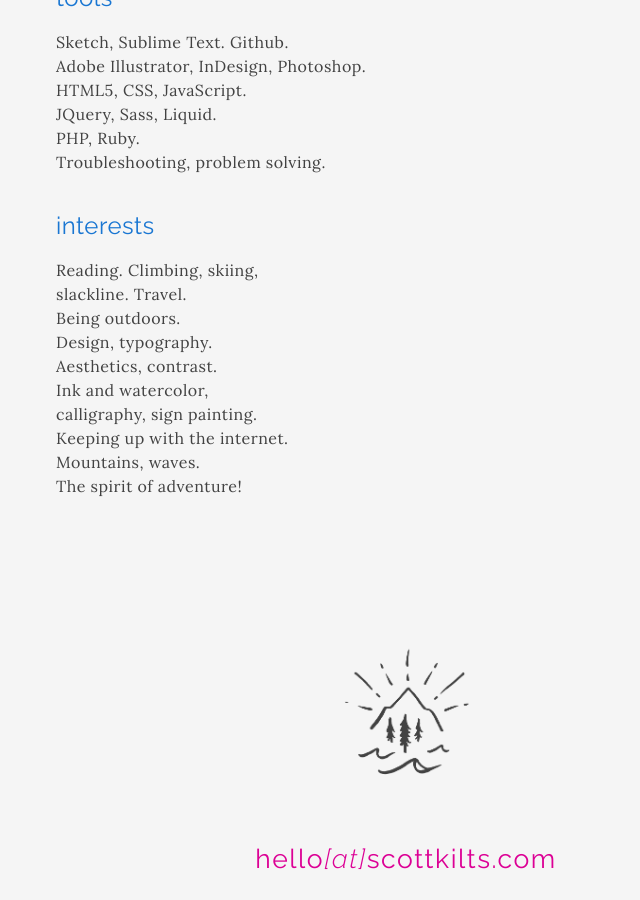
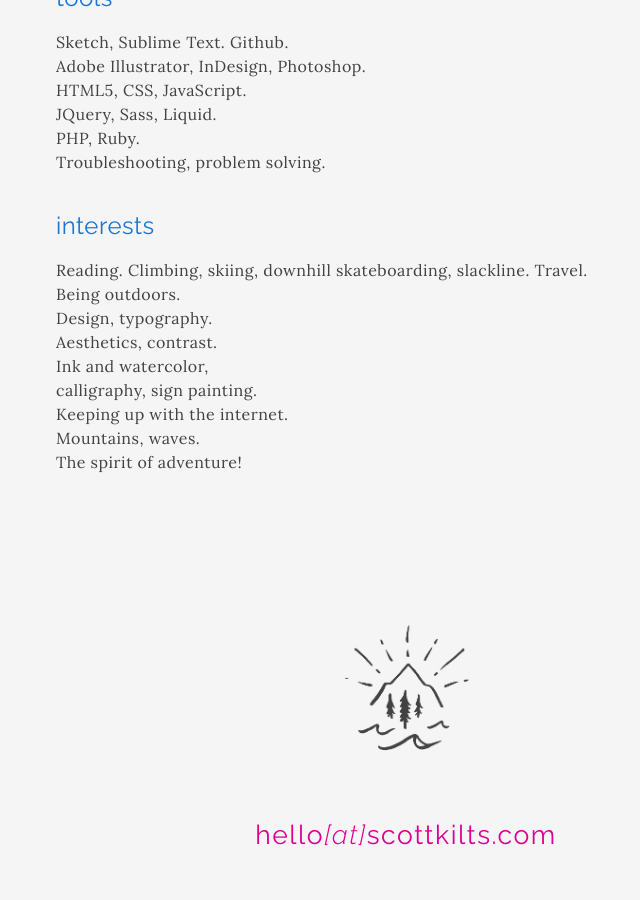
Before and after one commit to sjkilts/sjkilts.github.iold, a Jekyll site: the page built from resume.md, in a window 1280 px wide and 900 px high, scrolled down 1553 px. Shown: the whole window, without its empty margins (234-874 px from the left). Built offline with Jekyll 4.4.1, drawn with Linux system fonts in a browser that asks for light colours; nearby versions of some CDN libraries.

Commit message:
add DH to interests

```diff
--- a/_data/resume.yml
+++ b/_data/resume.yml
@@ -75,12 +75,13 @@
 
   interests: >
               Reading. Climbing, skiing,
-                slackline. Travel.
-                  Being outdoors.
-                    Design, typography.
-                      Aesthetics, contrast.
-                        Ink and watercolor,
-                          calligraphy, sign painting.
-                            Keeping up with the internet.
-                              Mountains, waves.
-                                The spirit of adventure!
+                downhill skateboarding,
+                  slackline. Travel.
+                    Being outdoors.
+                      Design, typography.
+                        Aesthetics, contrast.
+                          Ink and watercolor,
+                            calligraphy, sign painting.
+                              Keeping up with the internet.
+                                Mountains, waves.
+                                  The spirit of adventure!
```
